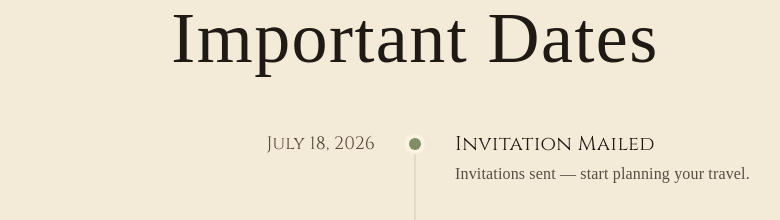
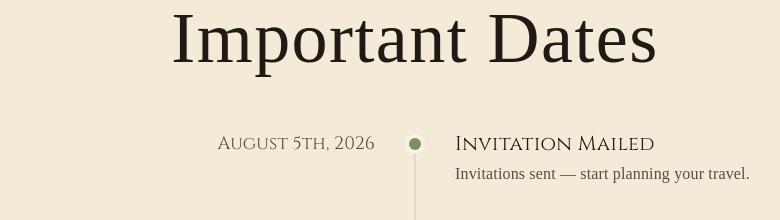
Before and after one commit to gerald-mtawali/wedding, a React (Vite) app in the folder web/: page / in a window 1280 px wide. Shown: the part 2660-2880 px from the top of the page, without its empty margins (225-1005 px from the left). Built offline with nearby package versions, Linux system fonts and the light colour scheme; no server answers; a web font is replaced by a local one.

Commit message:
chore: update gitignore, important dates

```diff
--- a/web/src/components/home/ImportantDates.tsx
+++ b/web/src/components/home/ImportantDates.tsx
@@ -6,7 +6,7 @@ type Event = {
 
 const events: Event[] = [
   {
-    date: "July 18, 2026",
+    date: "August 5th, 2026",
     title: "Invitation Mailed",
     description: "Invitations sent — start planning your travel.",
   },
```
Also changed, not shown: 1 other file (tests, documents, lock files or other folders).
